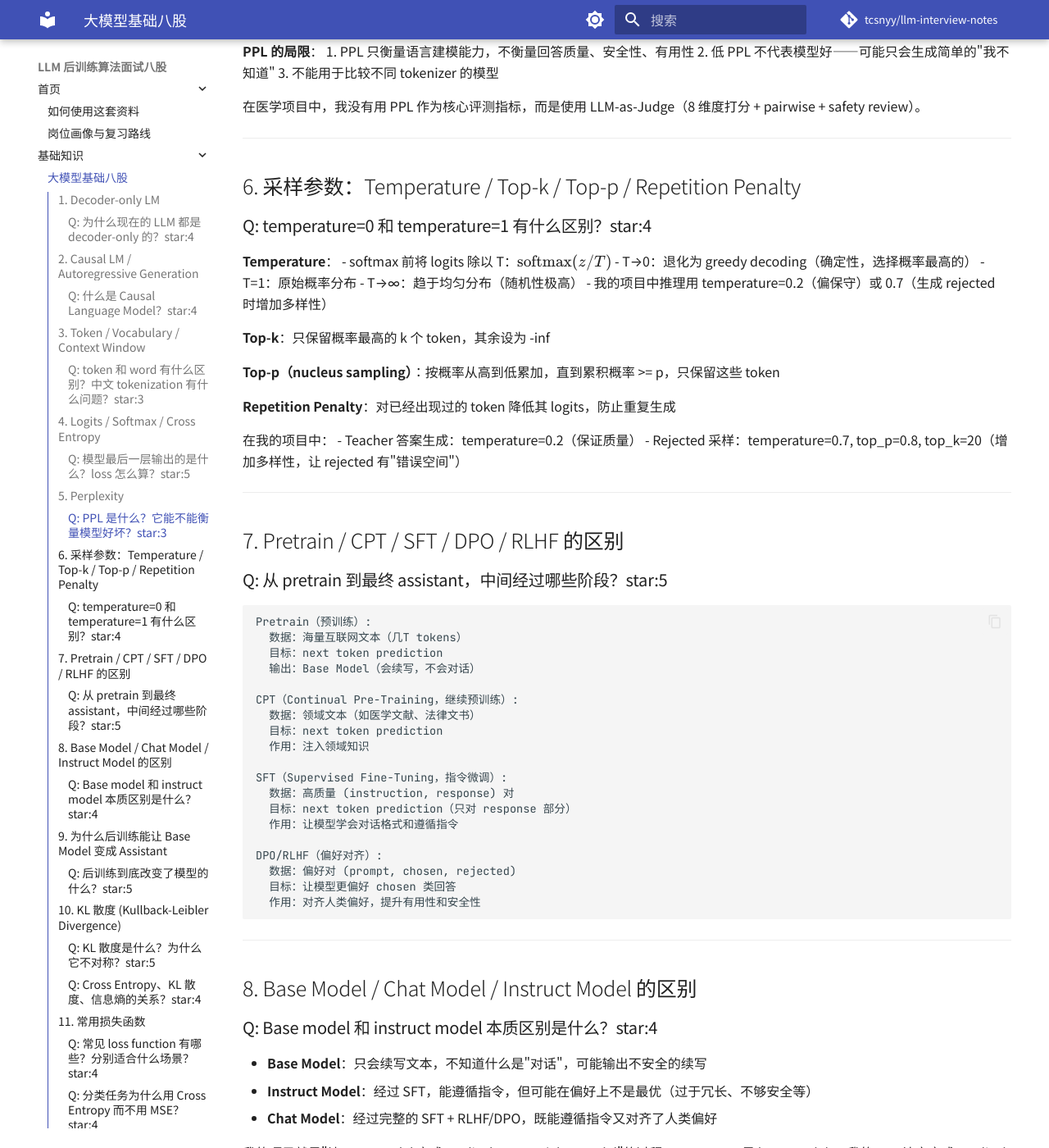
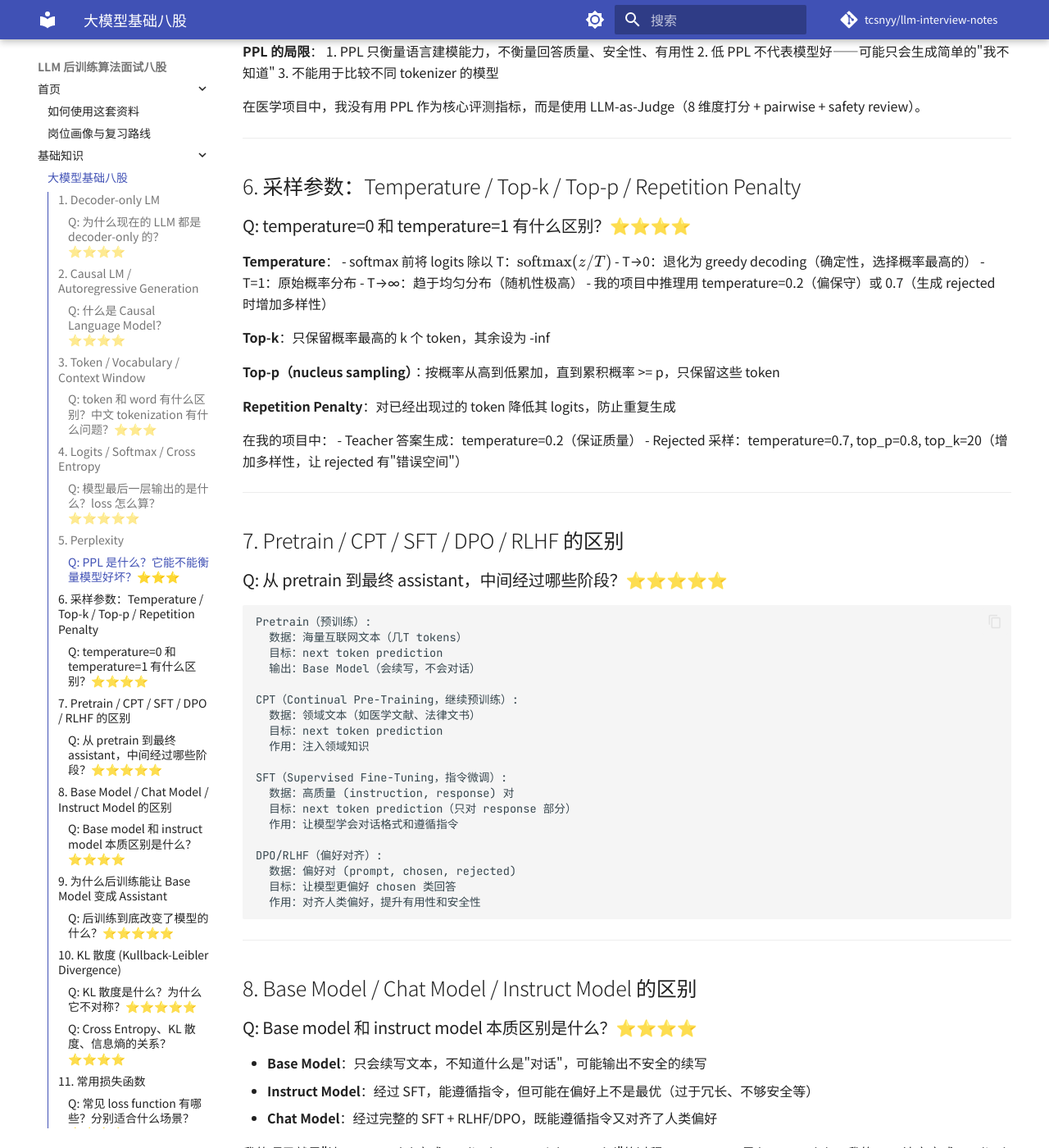
Before and after one commit to tcsnyy/llm-interview-notes, an MkDocs documentation site: the page built from docs/02_大模型基础八股.md, in a window 1280 px wide and 1400 px high, scrolled down 2569 px. Shown: the whole window at 82% size. Built offline with MkDocs 1.6.1 and Material for MkDocs 9.7.7, drawn with Linux system fonts in a browser that asks for light colours; comment, search, counter and statistics services are not loaded; some of the changed text lies outside the part shown.

Commit message:
style: replace star:N text with ⭐ emoji in files 02/03/04

````diff
--- a/docs/02_大模型基础八股.md
+++ b/docs/02_大模型基础八股.md
@@ -4,7 +4,7 @@
 
 ## 1. Decoder-only LM
 
-### Q: 为什么现在的 LLM 都是 decoder-only 的？star:4
+### Q: 为什么现在的 LLM 都是 decoder-only 的？⭐⭐⭐⭐
 
 现在的 LLM（GPT、Llama、Qwen、DeepSeek）几乎都是 decoder-only 架构，即只用 Transformer 的 decoder 部分。对比 encoder-decoder（如 T5），decoder-only 的优势在于：
 
@@ -23,7 +23,7 @@ Encoder-decoder（如 T5、BART）并非不好，而是在需要双向上下文
 
 ## 2. Causal LM / Autoregressive Generation
 
-### Q: 什么是 Causal Language Model？star:4
+### Q: 什么是 Causal Language Model？⭐⭐⭐⭐
 
 Causal LM 是指模型在生成第 t 个 token 时只能看到前 t-1 个 token，不能看到未来的 token。数学上：
 
@@ -37,7 +37,7 @@ $$P(x) = \prod_{t=1}^{T} P(x_t | x_{<t})$$
 
 ## 3. Token / Vocabulary / Context Window
 
-### Q: token 和 word 有什么区别？中文 tokenization 有什么问题？star:3
+### Q: token 和 word 有什么区别？中文 tokenization 有什么问题？⭐⭐⭐
 
 - **Token**：模型处理的最小语义单元，可能是词、子词或字符
 - **Vocabulary**：所有 token 的集合，Qwen3-8B 的 vocab size 约 152K
@@ -54,7 +54,7 @@ $$P(x) = \prod_{t=1}^{T} P(x_t | x_{<t})$$
 
 ## 4. Logits / Softmax / Cross Entropy
 
-### Q: 模型最后一层输出的是什么？loss 怎么算？star:5
+### Q: 模型最后一层输出的是什么？loss 怎么算？⭐⭐⭐⭐⭐
 
 模型最后一层输出的是 **logits**，形状为 `[batch_size, seq_len, vocab_size]`。
 
@@ -91,7 +91,7 @@ def cross_entropy(logits, labels, ignore_index=-100):
 
 ## 5. Perplexity
 
-### Q: PPL 是什么？它能不能衡量模型好坏？star:3
+### Q: PPL 是什么？它能不能衡量模型好坏？⭐⭐⭐
 
 Perplexity = $\exp(\text{cross entropy loss})$，直观上可以理解为模型对下一个 token "平均有几个选择"：
 
@@ -109,7 +109,7 @@ Perplexity = $\exp(\text{cross entropy loss})$，直观上可以理解为模型
 
 ## 6. 采样参数：Temperature / Top-k / Top-p / Repetition Penalty
 
-### Q: temperature=0 和 temperature=1 有什么区别？star:4
+### Q: temperature=0 和 temperature=1 有什么区别？⭐⭐⭐⭐
 
 **Temperature**：
 - softmax 前将 logits 除以 T：$\text{softmax}(z/T)$
@@ -132,7 +132,7 @@ Perplexity = $\exp(\text{cross entropy loss})$，直观上可以理解为模型
 
 ## 7. Pretrain / CPT / SFT / DPO / RLHF 的区别
 
-### Q: 从 pretrain 到最终 assistant，中间经过哪些阶段？star:5
+### Q: 从 pretrain 到最终 assistant，中间经过哪些阶段？⭐⭐⭐⭐⭐
 
 ```
 Pretrain（预训练）:
@@ -160,7 +160,7 @@ DPO/RLHF（偏好对齐）:
 
 ## 8. Base Model / Chat Model / Instruct Model 的区别
 
-### Q: Base model 和 instruct model 本质区别是什么？star:4
+### Q: Base model 和 instruct model 本质区别是什么？⭐⭐⭐⭐
 
 - **Base Model**：只会续写文本，不知道什么是"对话"，可能输出不安全的续写
 - **Instruct Model**：经过 SFT，能遵循指令，但可能在偏好上不是最优（过于冗长、不够安全等）
@@ -172,7 +172,7 @@ DPO/RLHF（偏好对齐）:
 
 ## 9. 为什么后训练能让 Base Model 变成 Assistant
 
-### Q: 后训练到底改变了模型的什么？star:5
+### Q: 后训练到底改变了模型的什么？⭐⭐⭐⭐⭐
 
 后训练主要改变了两件事：
 1. **格式对齐**（SFT）：让模型学会对话格式（user/assistant 交替）、输出风格、领域知识
@@ -186,7 +186,7 @@ DPO/RLHF（偏好对齐）:
 
 ## 10. KL 散度 (Kullback-Leibler Divergence)
 
-### Q: KL 散度是什么？为什么它不对称？star:5
+### Q: KL 散度是什么？为什么它不对称？⭐⭐⭐⭐⭐
 
 KL 散度衡量**两个概率分布之间的差异**：
 
@@ -201,7 +201,7 @@ $$D_{KL}(P \| Q) = \sum_{x} P(x) \log \frac{P(x)}{Q(x)}$$
 - DPO 中 reference model 通过 KL 隐式约束 policy
 - 训练时：CE Loss = $H(p) + D_{KL}(p \| q)$，当 p 是 one-hot 时等于 KL
 
-### Q: Cross Entropy、KL 散度、信息熵的关系？star:4
+### Q: Cross Entropy、KL 散度、信息熵的关系？⭐⭐⭐⭐
 
 $$H(p, q) = H(p) + D_{KL}(p \| q)$$
 
@@ -215,7 +215,7 @@ $$H(p, q) = H(p) + D_{KL}(p \| q)$$
 
 ## 11. 常用损失函数
 
-### Q: 常见 loss function 有哪些？分别适合什么场景？star:4
+### Q: 常见 loss function 有哪些？分别适合什么场景？⭐⭐⭐⭐
 
 | Loss | 公式 | 适用 | LLM 中用不用 |
 |------|------|------|------------|
@@ -225,7 +225,7 @@ $$H(p, q) = H(p) + D_{KL}(p \| q)$$
 | **Contrastive Loss** | $-\log\frac{e^{s_+}}{e^{s_+}+e^{s_-}}$ | 对比学习 | 句子嵌入、检索模型训练 |
 | **Ranking Loss** | $\max(0, m-s_++s_-)$ | 排序 | 偏好学习基础 |
 
-### Q: 分类任务为什么用 Cross Entropy 而不用 MSE？star:4
+### Q: 分类任务为什么用 Cross Entropy 而不用 MSE？⭐⭐⭐⭐
 
 **梯度性质不同**。CE + softmax 的梯度 = $\hat{y} - y$（预测减真实），非常简洁——预测越接近真实，梯度越小；预测越离谱，梯度越大。而 MSE + softmax 的梯度中包含 $\hat{y}(1-\hat{y})$ 因子——当预测接近 0 或 1 时（自信但错了），梯度趋近于零（饱和），模型学不动。
 
@@ -235,7 +235,7 @@ $$H(p, q) = H(p) + D_{KL}(p \| q)$$
 
 ## 12. 常用激活函数
 
-### Q: ReLU、GELU、Swish、Sigmoid、Tanh 的区别？star:3
+### Q: ReLU、GELU、Swish、Sigmoid、Tanh 的区别？⭐⭐⭐
 
 | 激活函数 | 公式 | 特点 | LLM 中的使用 |
 |---------|------|------|------------|
@@ -251,7 +251,7 @@ $$H(p, q) = H(p) + D_{KL}(p \| q)$$
 
 ## 机器学习基础补充
 
-### Q: Cross Entropy 为什么和 KL 散度等价（当 label 是 one-hot 时）？star:3
+### Q: Cross Entropy 为什么和 KL 散度等价（当 label 是 one-hot 时）？⭐⭐⭐
 
 信息论关系：$H(p, q) = H(p) + D_{KL}(p \| q)$
 
@@ -261,7 +261,7 @@ $$H(p, q) = H(p) + D_{KL}(p \| q)$$
 
 当 $p$ 是 one-hot 标签时，$H(p) = 0$（完全确定），因此交叉熵 = KL 散度。这就是为什么分类任务用 CE Loss 就等于最小化预测分布和真实分布的 KL 散度。
 
-### Q: 过拟合和欠拟合在大模型微调中如何判断？star:3
+### Q: 过拟合和欠拟合在大模型微调中如何判断？⭐⭐⭐
 
 **过拟合信号**：train loss 持续下降但 val loss 上升或 plateau；生成回答开始出现重复模式（同一句话反复出现）；回答变得过度匹配训练数据的风格但泛化差。
 
@@ -273,7 +273,7 @@ $$H(p, q) = H(p) + D_{KL}(p \| q)$$
 
 **大模型微调的独特之处**：1-3 epoch 通常足够，更多 epoch 容易过拟合。因为模型已经有很强的先验知识，SFT 只需轻量调整。
 
-### Q: Warmup 为什么必要？训练初期直接用大学习率有什么问题？star:3
+### Q: Warmup 为什么必要？训练初期直接用大学习率有什么问题？⭐⭐⭐
 
 训练初期模型参数是随机的（或对 SFT 来说，adapter 是随机的），梯度方向不稳定。大学习率会让模型在参数空间中"跳跃"，可能进入不可恢复的发散区。
 
````
Also changed, not shown: docs/03_Transformer与Attention.md (+17 -17 lines), docs/04_Tokenizer与ChatTemplate.md (+11 -11 lines).
